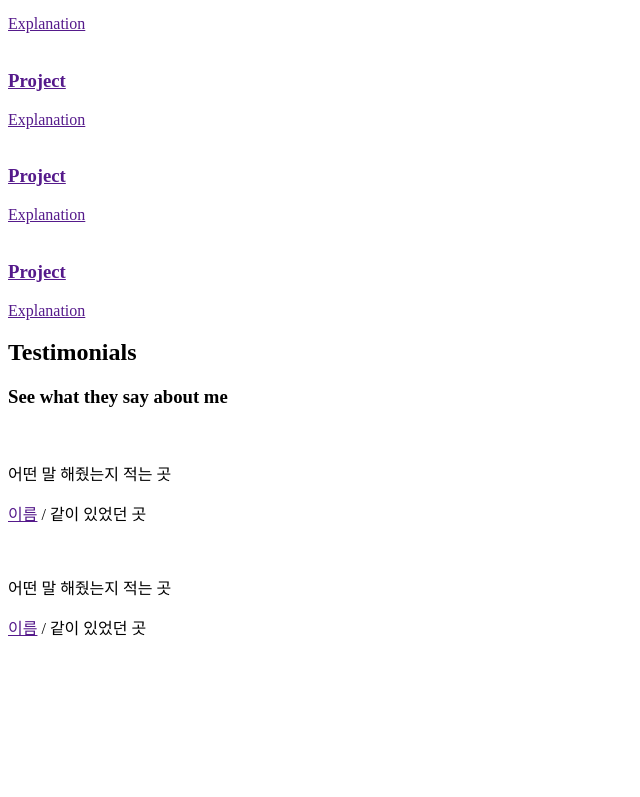
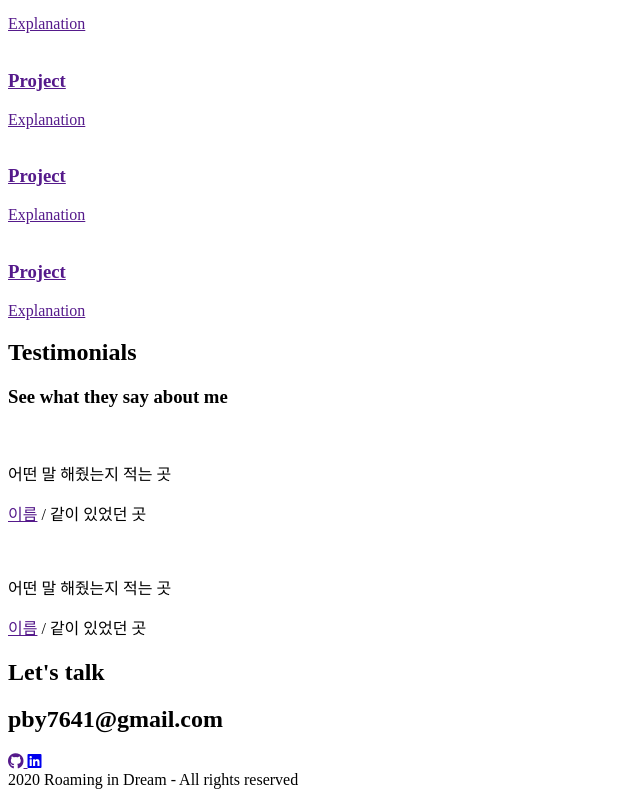
Before and after one commit to shampookim/Portfolio, a plain HTML site: page index.html in a window 1280 px wide. Shown: the part 3759-4556 px from the top of the page, without its empty margins (0-640 px from the left). Before the commit the page ends 4414 px from the top, so only its background shows below. Drawn offline with Linux system fonts and the light colour scheme.

Commit message:
[+] Add Contact

```diff
--- a/index.html
+++ b/index.html
@@ -307,7 +307,19 @@
     </section>
 
     <!-- Contact -->
-    <section id="contact"></section>
+    <section id="contact">
+        <h1 class="contact__title">Let's talk</h1>
+        <h2 class="contact__email">pby7641@gmail.com</h2>
+        <div class="contact__links">
+            <a href="" target="_blank">
+                <i class="fab fa-github"></i>
+            </a>
+            <a href="#" target="_blank">
+                <i class="fab fa-linkedin"></i>
+            </a>
+            <div class="contact__right">2020 Roaming in Dream - All rights reserved</div>
+        </div>
+    </section>
 
 </body>
 </html>
```
